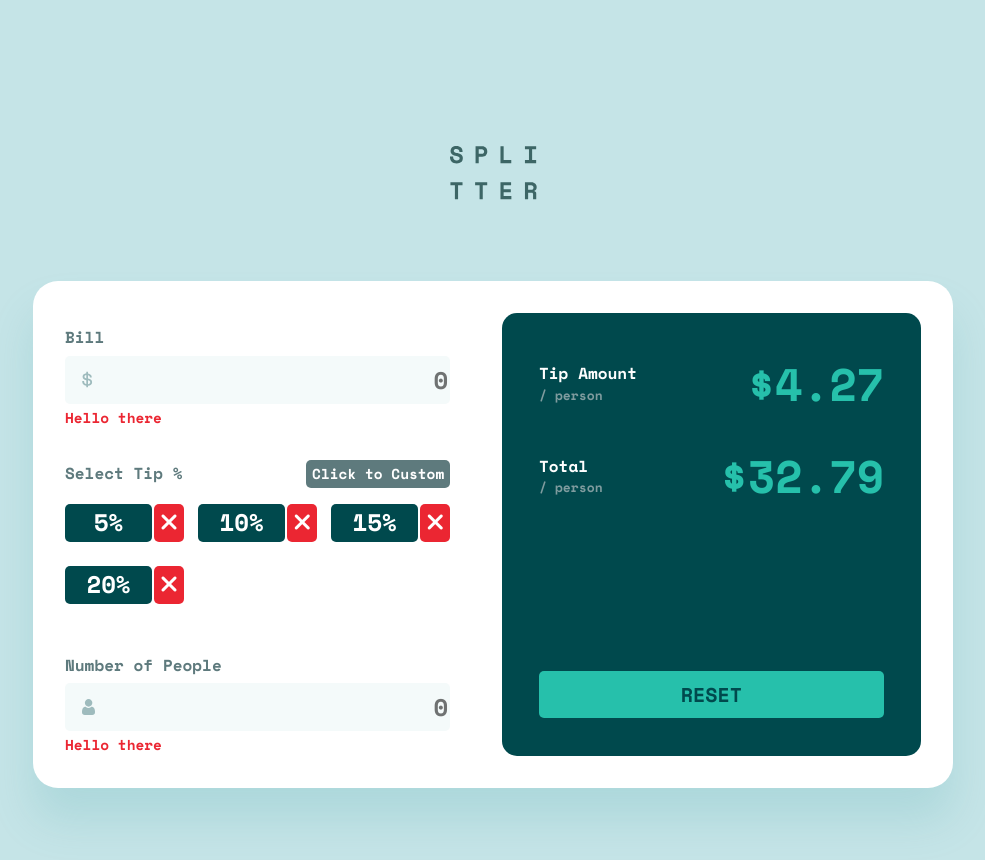
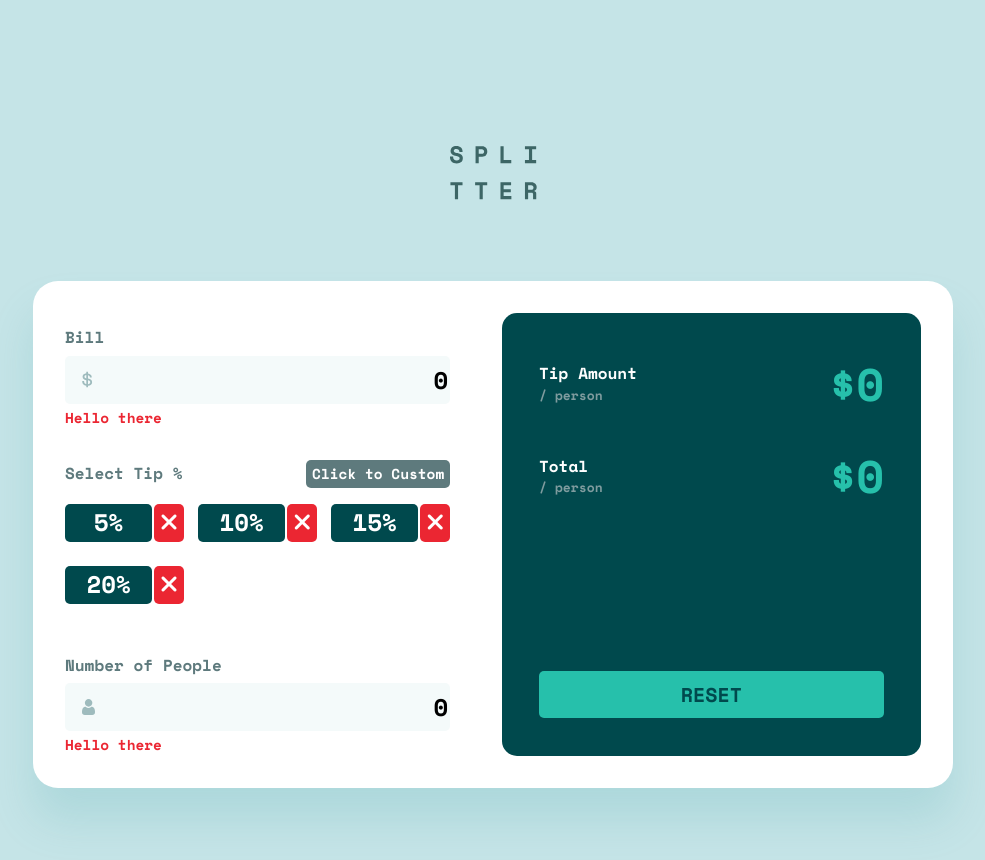
Before and after one commit to hirohiro2255/tip-calculator, a Svelte app: page / in a window 1280 px wide. Shown: the top 860 px of the page, without its empty margins (147-1132 px from the left). Built offline with nearby package versions, Linux system fonts and the light colour scheme.

Commit message:
Add styling for "select tip group"

```diff
--- a/src/App.svelte
+++ b/src/App.svelte
@@ -5,6 +5,8 @@
 
   let bill = 0;
   let people = 0;
+  let selectedTip = 0;
+  let tipOptions = [5, 10, 15, 20];
 
   function handleBill(event) {
     /**
@@ -18,14 +20,18 @@
      * check if input is empty -> check if input is parsable
      */
     // const n = Number.parseInt(event.detail.bill, 10);
-    console.log(event.detail.bill.length);
-    const parsedBill = Number.parseInt(event.detail.bill, 10);
+    if (event.detail.bill.length === 0) {
+      console.log('Empty!');
+      return;
+    }
+    const parsedBill = Number.parseFloat(event.detail.bill);
     if (parsedBill <= -1) {
       console.log('negative number!!');
     } else if (isNaN(parsedBill)) {
       console.log('NaN!!');
-    } else if (parsedBill.toString().length >= 19) {
+    } else if (parsedBill.toString().length >= 6) {
       console.log('too high');
+      return;
     } else {
       // implementation for the parsable input
       bill = parsedBill;
@@ -47,14 +53,41 @@
       console.log(people);
     }
   }
+
+  function handleTip(event) {
+    const { tip } = event.detail;
+    selectedTip = tip;
+  }
+
+  function handleDeleteOption(event) {
+    const { tipOption } = event.detail;
+    tipOptions = tipOptions.filter((option) => {
+      return option !== tipOption;
+    });
+  }
+
+  function resetButton() {
+    bill = 0;
+    people = 0;
+    selectedTip = null;
+  }
 </script>
 
 <img src={logo} alt="logo" />
 
 <section class="form-container">
   <div class="form-wrapper">
-    <InputGroup on:handleBill={handleBill} on:handlePeople={handlePeople} />
-    <OutputGroup />
+    <InputGroup
+      {bill}
+      {people}
+      {tipOptions}
+      {selectedTip}
+      on:handleTip={handleTip}
+      on:handleBill={handleBill}
+      on:handlePeople={handlePeople}
+      on:handleDeleteOption={handleDeleteOption}
+    />
+    <OutputGroup on:resetButton={resetButton} {bill} {people} {selectedTip} />
   </div>
 </section>
 
--- a/src/components/InputGroup.svelte
+++ b/src/components/InputGroup.svelte
@@ -1,6 +1,12 @@
 <script>
   import { createEventDispatcher } from 'svelte';
   const dispatch = createEventDispatcher();
+
+  export let bill = 0;
+  export let people = 0;
+  export let tipOptions;
+  export let selectedTip;
+
   function handleInput(event) {
     dispatch('handleBill', {
       bill: event.target.value,
@@ -9,6 +15,16 @@
   function handlePeople(event) {
     dispatch('handlePeople', {
       people: event.target.value,
+    });
+  }
+  function handleTip(tip) {
+    dispatch('handleTip', {
+      tip,
+    });
+  }
+  function handleDeleteOption(val) {
+    dispatch('handleDeleteOption', {
+      tipOption: val,
     });
   }
 </script>
@@ -21,6 +37,7 @@
       type="text"
       placeholder="0"
       on:input={handleInput}
+      bind:value={bill}
     />
     <small class="error-msg">Hello there</small>
   </div>
@@ -30,28 +47,24 @@
       <button class="custom-button">Click to Custom</button>
     </div>
     <div class="tip-buttons-group">
-      <div class="button-container">
-        <button class="button">5%</button>
-        <button class="delete-button"><i class="fa-solid fa-xmark" /></button>
-      </div>
-      <div class="button-container">
-        <button class="button">10%</button>
-        <button class="delete-button"><i class="fa-solid fa-xmark" /></button>
-      </div>
-      <div class="button-container">
-        <button class="button">15%</button>
-        <button class="delete-button"><i class="fa-solid fa-xmark" /></button>
-      </div>
-      <div class="button-container">
-        <button class="button">20%</button>
-        <button class="delete-button"><i class="fa-solid fa-xmark" /></button>
-      </div>
+      {#each tipOptions as tip (tip)}
+        <div class="button-container">
+          <button
+            class={selectedTip === tip ? 'focusedButton' : 'button'}
+            on:click={() => handleTip(tip)}>{tip}%</button
+          >
+          <button class="delete-button" on:click={() => handleDeleteOption(tip)}
+            ><i class="fa-solid fa-xmark" /></button
+          >
+        </div>
+      {/each}
     </div>
   </div>
   <div class="people-group">
     <h3 class="tip-title">Number of People</h3>
     <input
       on:input={handlePeople}
+      bind:value={people}
       class="number-of-people"
       type="text"
       placeholder="0"
@@ -120,7 +133,7 @@
     display: flex;
   }
   .button {
-    flex: 3;
+    flex: 5;
     font-size: 1.5rem;
     font-weight: 700;
     line-height: 1.48;
@@ -133,6 +146,23 @@
     background-color: hsla(173, 61%, 77%, 1);
     color: var(--neutral-very-dark-cyan);
     transition: 0.2s;
+  }
+  .button:focus {
+    background-color: hsla(173, 61%, 77%, 1);
+    color: var(--neutral-very-dark-cyan);
+  }
+  .focusedButton {
+    flex: 5;
+    font-size: 1.5rem;
+    font-weight: 700;
+    line-height: 1.48;
+    border-radius: 5px;
+    border-style: none;
+    background-color: hsla(173, 61%, 77%, 1);
+    color: var(--neutral-very-dark-cyan);
+  }
+  .button:active {
+    opacity: 0.5;
   }
   .delete-button {
     flex: 1;
--- a/src/components/OutputGroup.svelte
+++ b/src/components/OutputGroup.svelte
@@ -1,3 +1,20 @@
+<script>
+  import { createEventDispatcher } from 'svelte';
+
+  const dispatch = createEventDispatcher();
+
+  export let bill;
+  export let people;
+  export let selectedTip;
+
+  $: tipAmount = bill / selectedTip / people;
+  $: totalAmount = bill / people;
+
+  function resetButton() {
+    dispatch('resetButton');
+  }
+</script>
+
 <section class="output-group">
   <div class="output-wrapper">
     <div>
@@ -6,7 +23,9 @@
           <h3 class="tip-amount-header">Tip Amount</h3>
           <p class="person">/ person</p>
         </div>
-        <h4 class="tip-amount">$4.27</h4>
+        <h4 class="tip-amount">
+          ${isNaN(tipAmount) || !isFinite(tipAmount) ? 0 : tipAmount.toFixed(2)}
+        </h4>
       </div>
 
       <div class="total-amount-group">
@@ -14,11 +33,15 @@
           <h3 class="total-amount-header">Total</h3>
           <p class="person">/ person</p>
         </div>
-        <h4 class="total-amount">$32.79</h4>
+        <h4 class="total-amount">
+          ${isNaN(totalAmount) || !isFinite(totalAmount)
+            ? 0
+            : totalAmount.toFixed(2)}
+        </h4>
       </div>
     </div>
 
-    <button class="reset-button">RESET</button>
+    <button on:click={resetButton} class="reset-button">RESET</button>
   </div>
 </section>
 
```
